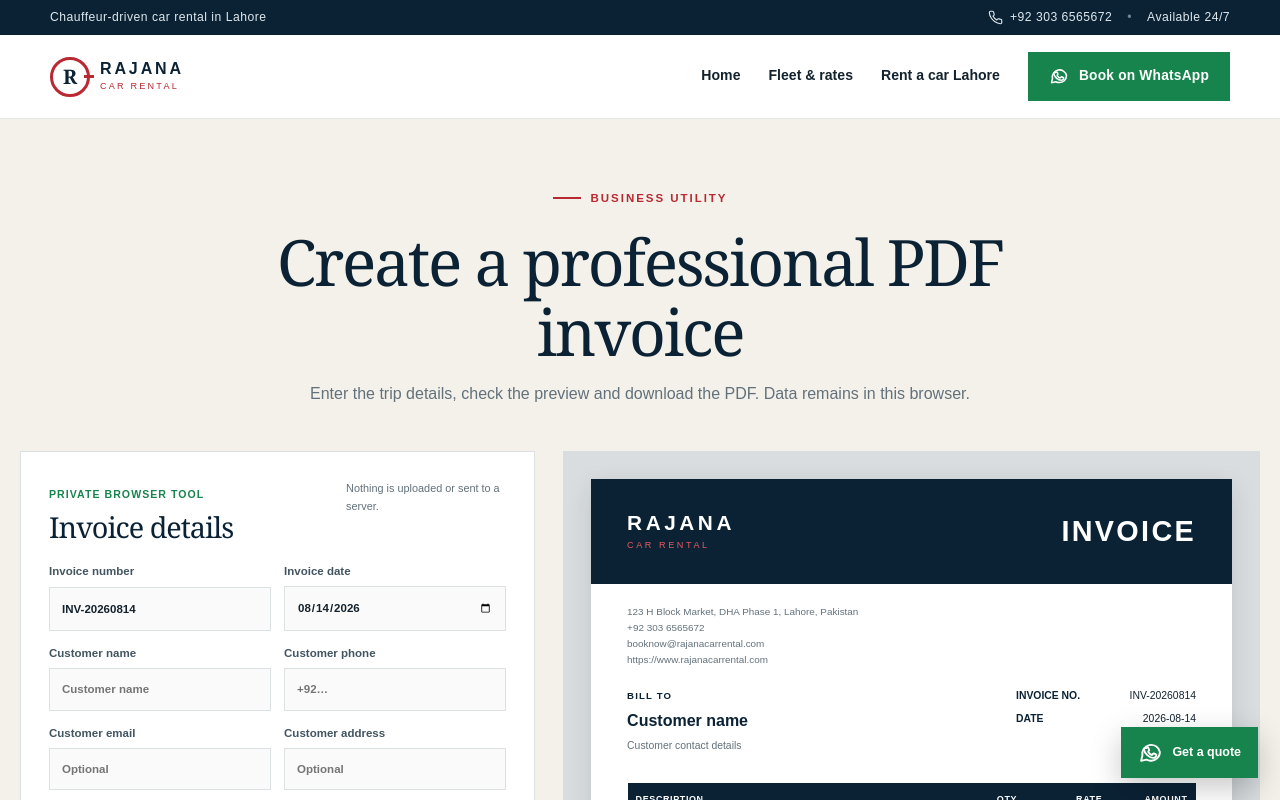
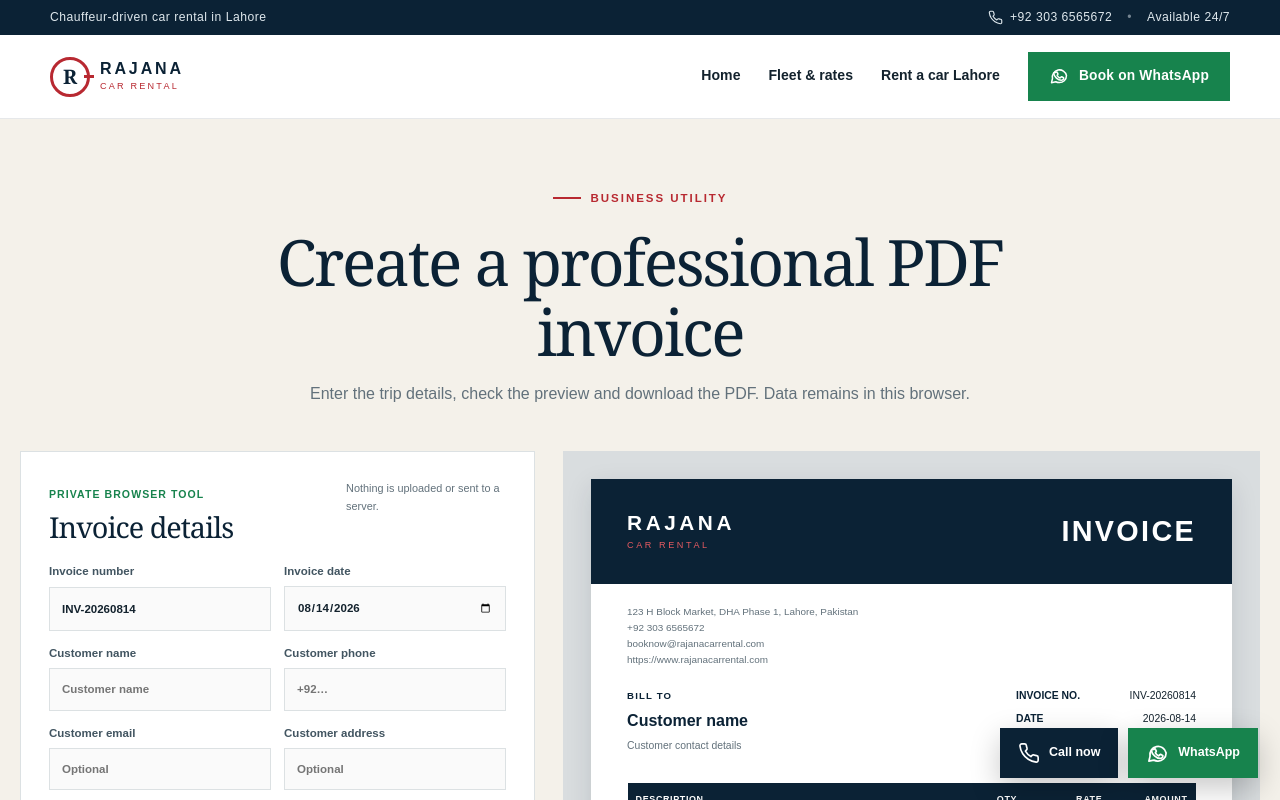
Before and after one commit to awaisanwar12/Rajana-Car-rental, a Next.js app: page /invoice in a window 1280 px wide. Shown: the top 800 px of the page. Built offline with nearby package versions, Linux system fonts and the light colour scheme.

Commit message:
Add persistent call and WhatsApp actions

```diff
--- /dev/null
+++ b/src/app/contact-float.css
@@ -0,0 +1,59 @@
+.contact-float {
+  position: fixed;
+  right: 22px;
+  bottom: 22px;
+  z-index: 45;
+  display: flex;
+  gap: 10px;
+}
+
+.contact-float .call-float,
+.contact-float .whatsapp-float {
+  position: static;
+  display: inline-flex;
+  align-items: center;
+  justify-content: center;
+  gap: 9px;
+  min-height: 50px;
+  padding: 13px 18px;
+  color: #fff;
+  box-shadow: 0 10px 30px rgba(0, 0, 0, 0.22);
+  font-size: 0.78rem;
+  font-weight: 800;
+  transition: transform 0.18s, filter 0.18s;
+}
+
+.contact-float .call-float {
+  background: var(--navy);
+}
+
+.contact-float .whatsapp-float {
+  background: var(--green);
+}
+
+.contact-float .call-float:hover,
+.contact-float .whatsapp-float:hover {
+  transform: translateY(-2px);
+  filter: brightness(1.06);
+}
+
+@media (max-width: 600px) {
+  .contact-float {
+    right: 14px;
+    bottom: 10px;
+    left: 14px;
+  }
+
+  .contact-float .call-float,
+  .contact-float .whatsapp-float {
+    flex: 1 1 0;
+    min-width: 0;
+    padding-inline: 12px;
+  }
+}
+
+@media print {
+  .contact-float {
+    display: none !important;
+  }
+}
--- a/src/app/layout.tsx
+++ b/src/app/layout.tsx
@@ -4,6 +4,7 @@
 import { WhatsAppFloat } from "@/components/WhatsAppFloat";
 import { site } from "@/lib/site";
 import "./globals.css";
+import "./contact-float.css";
 
 export const metadata: Metadata = {
   metadataBase: new URL(site.url),
--- a/src/components/WhatsAppFloat.tsx
+++ b/src/components/WhatsAppFloat.tsx
@@ -1,11 +1,17 @@
-import { WhatsAppIcon } from "./Icons";
-import { whatsappUrl } from "@/lib/site";
+import { PhoneIcon, WhatsAppIcon } from "./Icons";
+import { site, whatsappUrl } from "@/lib/site";
 
 export function WhatsAppFloat() {
   return (
-    <a className="whatsapp-float" href={whatsappUrl("Hello Rajana Car Rental, I would like a quote.")} target="_blank" rel="noreferrer" aria-label="Ask Rajana Car Rental for a quote on WhatsApp">
-      <WhatsAppIcon size={25} />
-      <span>Get a quote</span>
-    </a>
+    <nav className="contact-float" aria-label="Quick contact">
+      <a className="call-float" href={`tel:${site.phoneHref}`} aria-label={`Call Rajana Car Rental at ${site.phoneDisplay}`}>
+        <PhoneIcon size={22} />
+        <span>Call now</span>
+      </a>
+      <a className="whatsapp-float" href={whatsappUrl("Hello Rajana Car Rental, I would like a quote.")} target="_blank" rel="noreferrer" aria-label="Ask Rajana Car Rental for a quote on WhatsApp">
+        <WhatsAppIcon size={23} />
+        <span>WhatsApp</span>
+      </a>
+    </nav>
   );
 }
```
